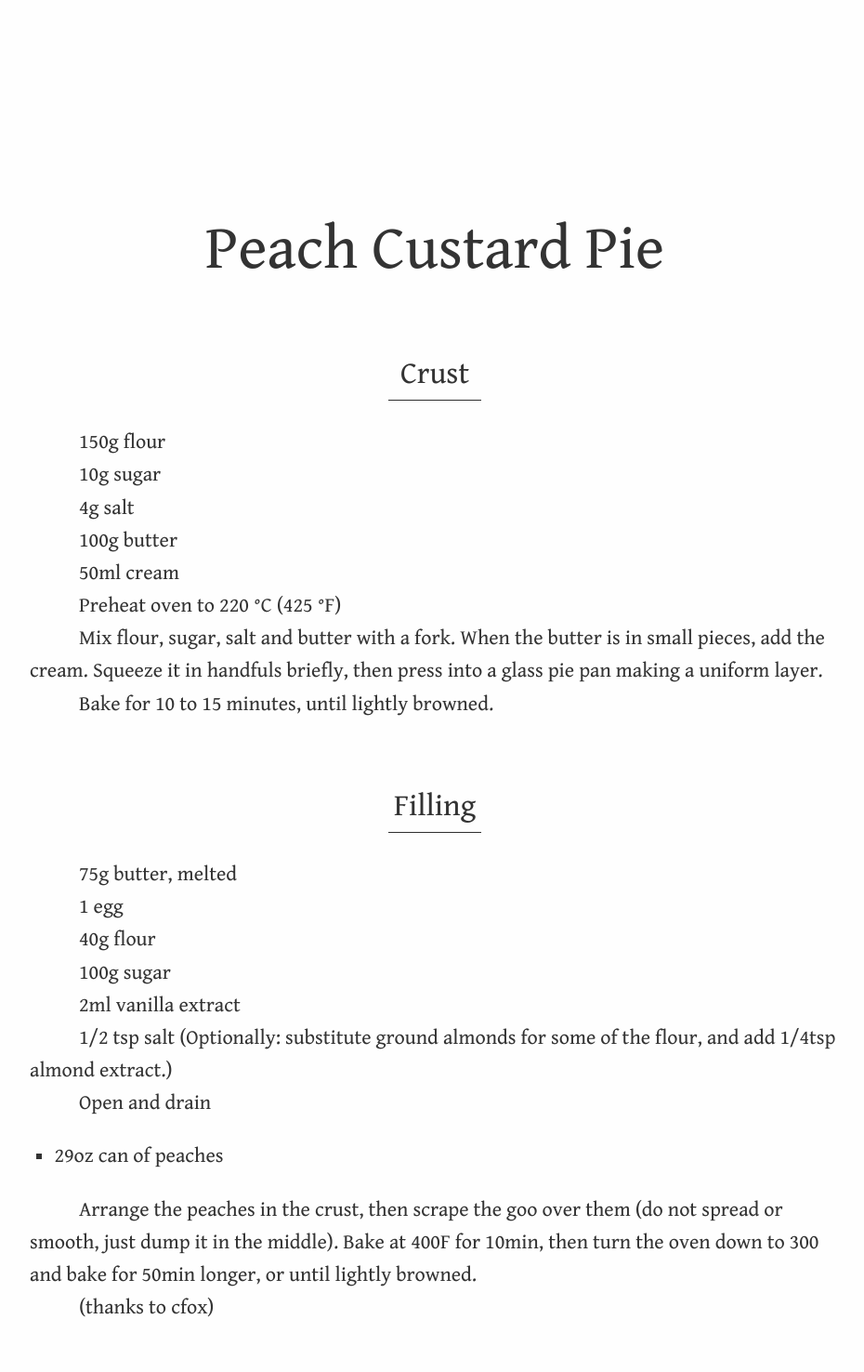
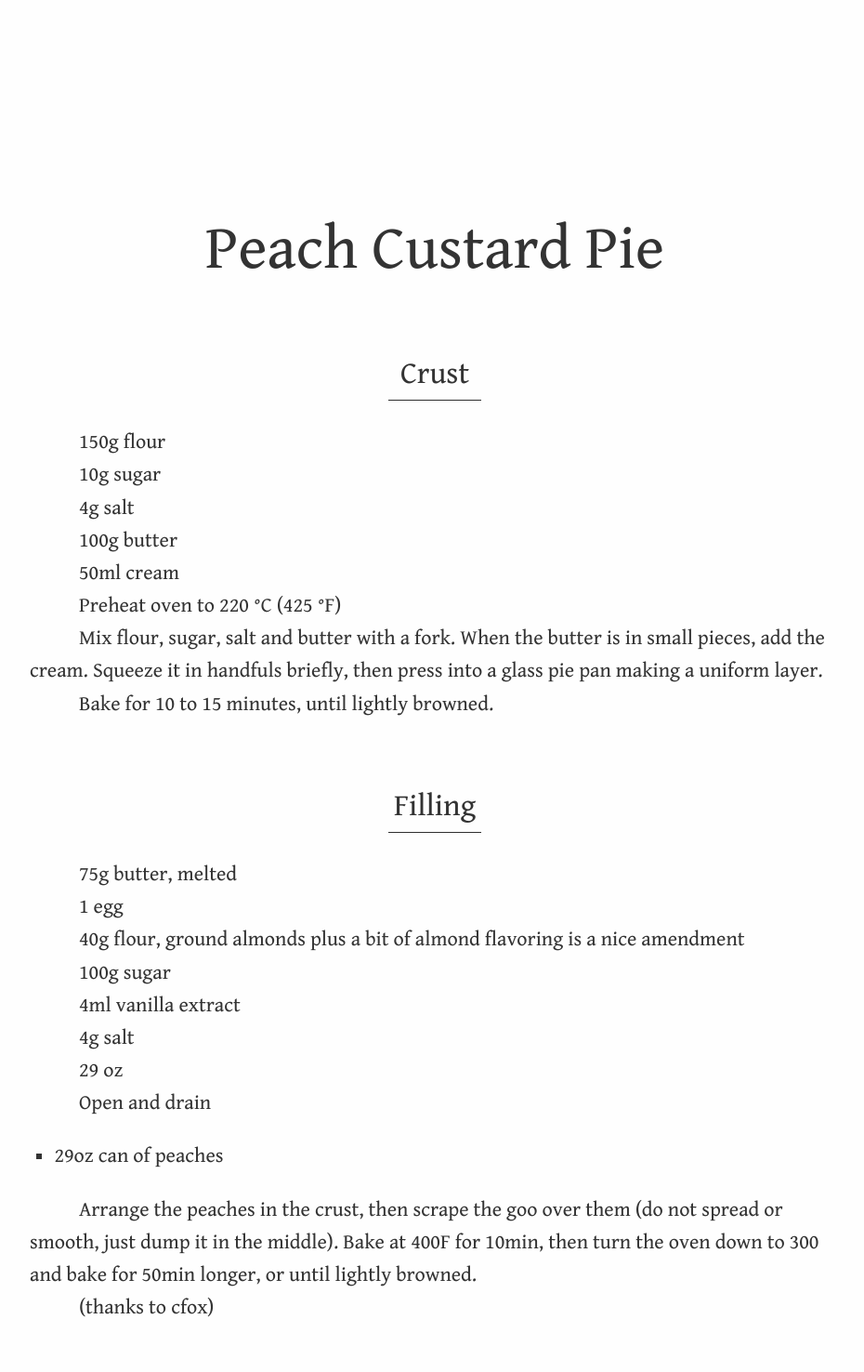
Before and after one commit to aredridel/recipes, a Jekyll site: the page built from Desserts/Peach Custard Pie.md, in a window 1280 px wide. Shown: the whole page at 93% size, without its empty margins (172-1102 px from the left). Built offline with Jekyll 4.4.1, drawn with Linux system fonts in a browser that asks for light colours; our own code applies the rules of GitHub Pages for plain Markdown files.

Commit message:
/ ‘Desserts/Peach Custard Pie.md’

```diff
--- a/Desserts/Peach Custard Pie.md
+++ b/Desserts/Peach Custard Pie.md
@@ -31,16 +31,19 @@ Filling
 
 1 egg
 
-40g flour
+40g flour, ground almonds plus a bit of almond flavoring is a nice amendment
 
 100g sugar
 
-2ml vanilla extract
+4ml vanilla extract
 
-1/2 tsp salt
-(Optionally: substitute ground almonds for some of the flour, and add 1/4tsp almond extract.)
+4g salt
+
+29 oz
+
 
 Open and drain
+
  - 29oz can of peaches
 
 Arrange the peaches in the crust, then scrape the goo over them (do not spread or smooth, just dump it in the middle).
```
